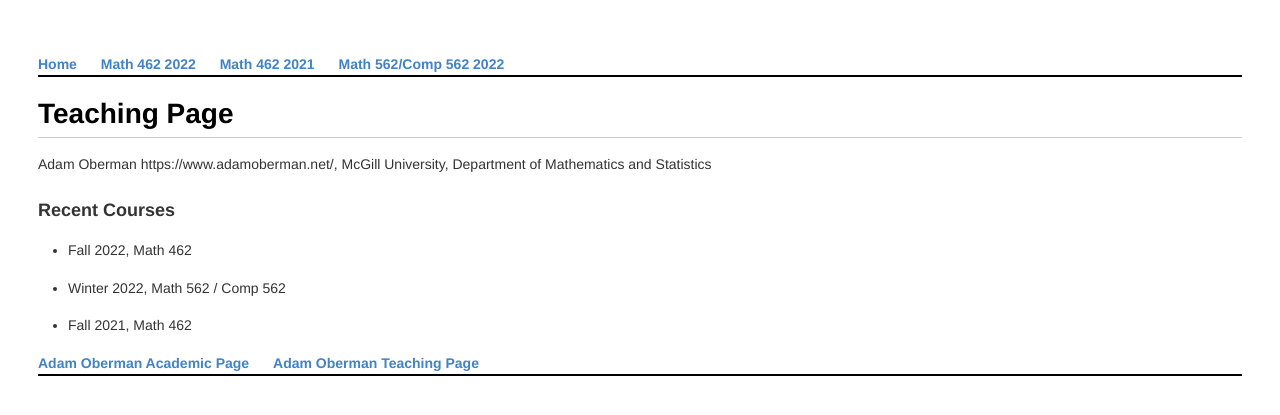
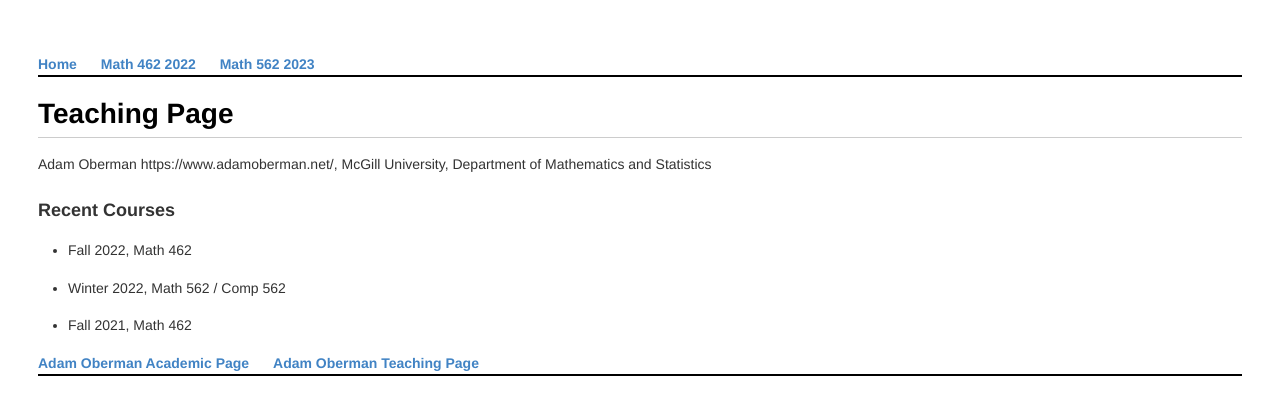
Before and after one commit to adam-oberman/adam-oberman.github.io, a Jekyll site: the page built from README.md, in a window 1280 px wide. Shown: the top 415 px of the page. Built offline with Jekyll 4.4.1, drawn with Linux system fonts in a browser that asks for light colours; our own code applies the rules of GitHub Pages for plain Markdown files.

Commit message:
Update default.html

```diff
--- a/_layouts/default.html
+++ b/_layouts/default.html
@@ -10,9 +10,7 @@
 	    		<ul>
 	        		<li><a href="/">Home</a></li>
 				<li><a href="/Math462">Math 462 2022</a></li>
-		        	<li><a href="/Lectures">Math 462 2021</a></li>
-				<li><a href="/Math562">Math 562/Comp 562 2022</a></li>
-
+				<li><a href="/Math562">Math 562 2023</a></li>
 	    		</ul>
 			</nav>
 			<div class="container">
```
